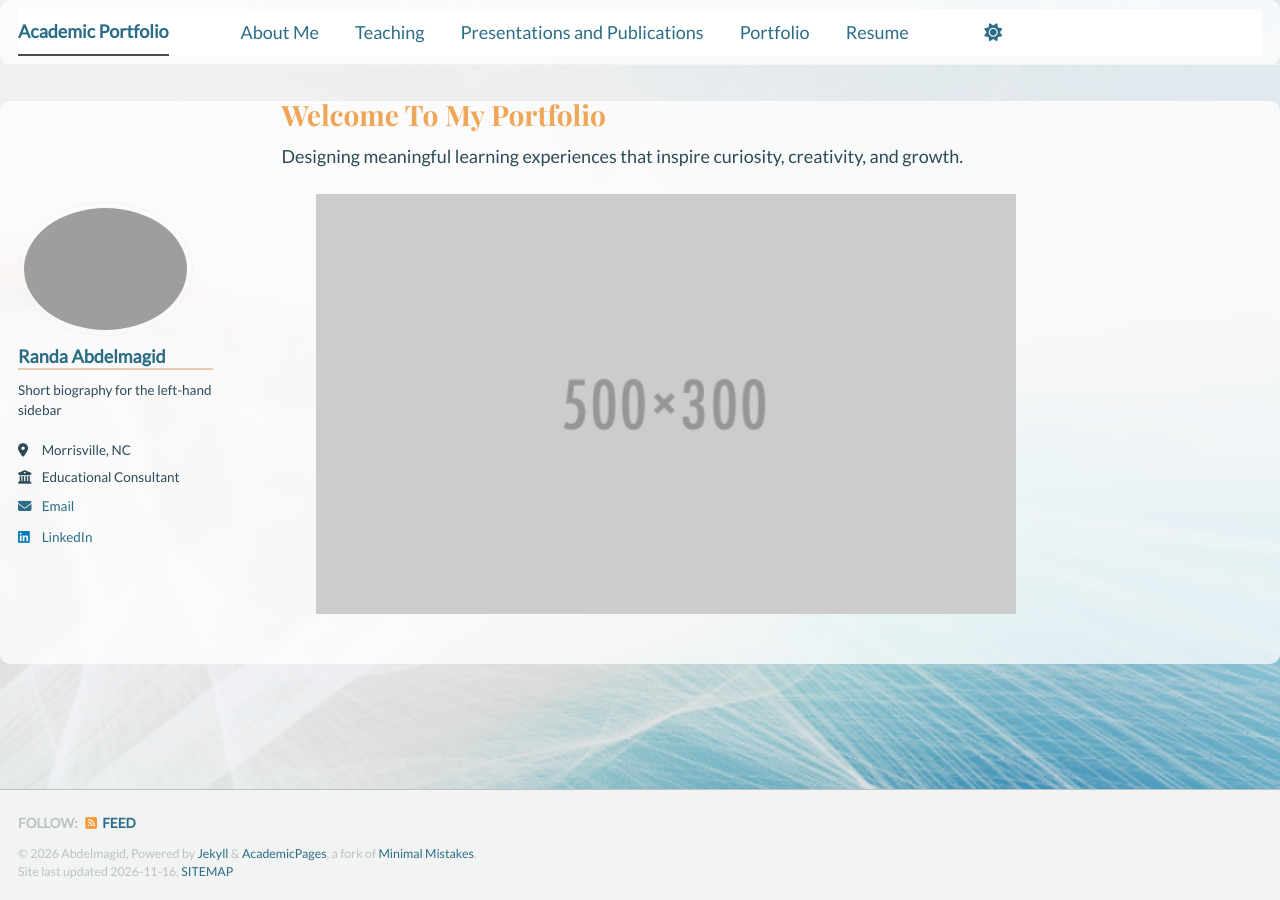
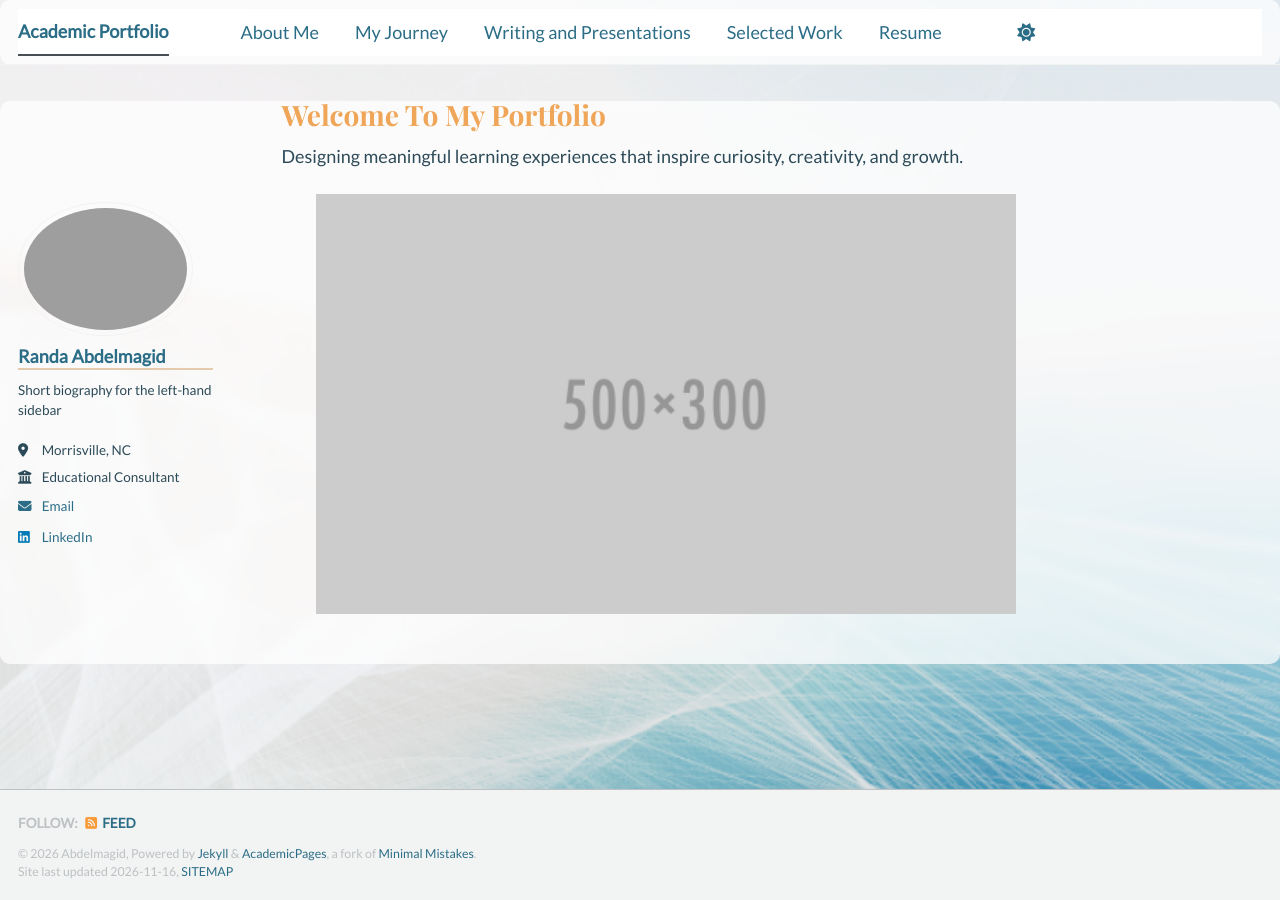
Before and after one commit to rfabdelmagid/rfabdelmagid.github.io, a Jekyll site: the page built from _pages/about.md, in a window 1280 px wide. Built offline with Jekyll 4.4.1, drawn with Linux system fonts in a browser that asks for light colours; a script bundle is joined from its source files by our own code; a style sheet for code colours, icons or effects is not loaded.

Commit message:
Update navigation.yml

```diff
--- a/_data/navigation.yml
+++ b/_data/navigation.yml
@@ -11,13 +11,13 @@ main:
   - title: "About Me"
     url: /about-me/
 
-  - title: "Teaching"
+  - title: "My Journey" # Renamed from "Teaching"
     url: /teaching/
 
-  - title: "Presentations and Publications"
+  - title: "Writing and Presentations"
     url: /presentationsandpublications/
 
-  - title: "Portfolio"
+  - title: "Selected Work"  # Renamed from "Portfolio"
     url: /portfolio/
 
   - title: "Resume"
```
